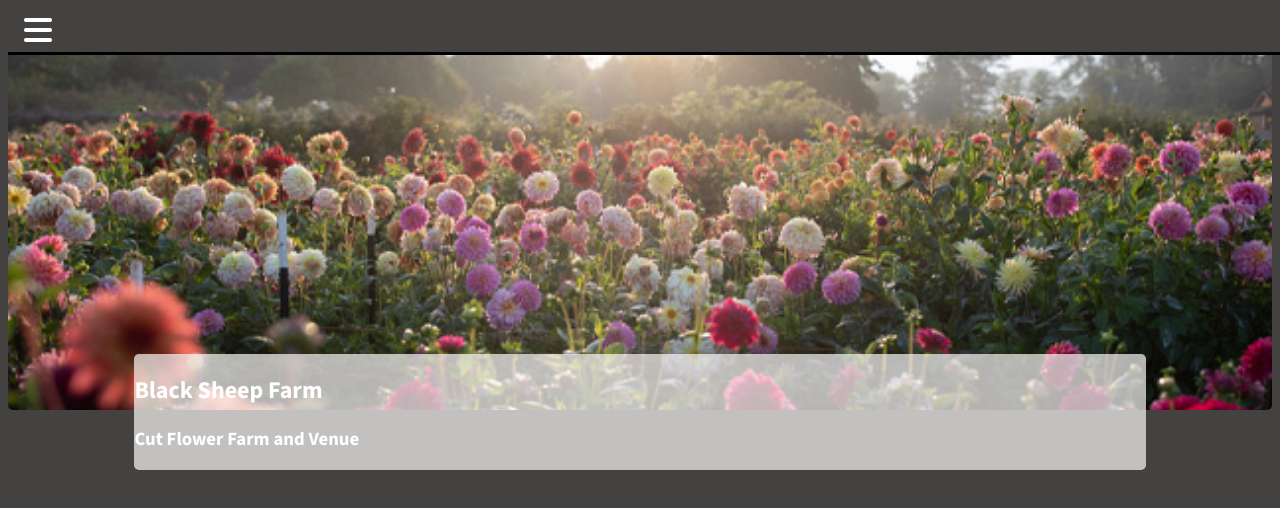
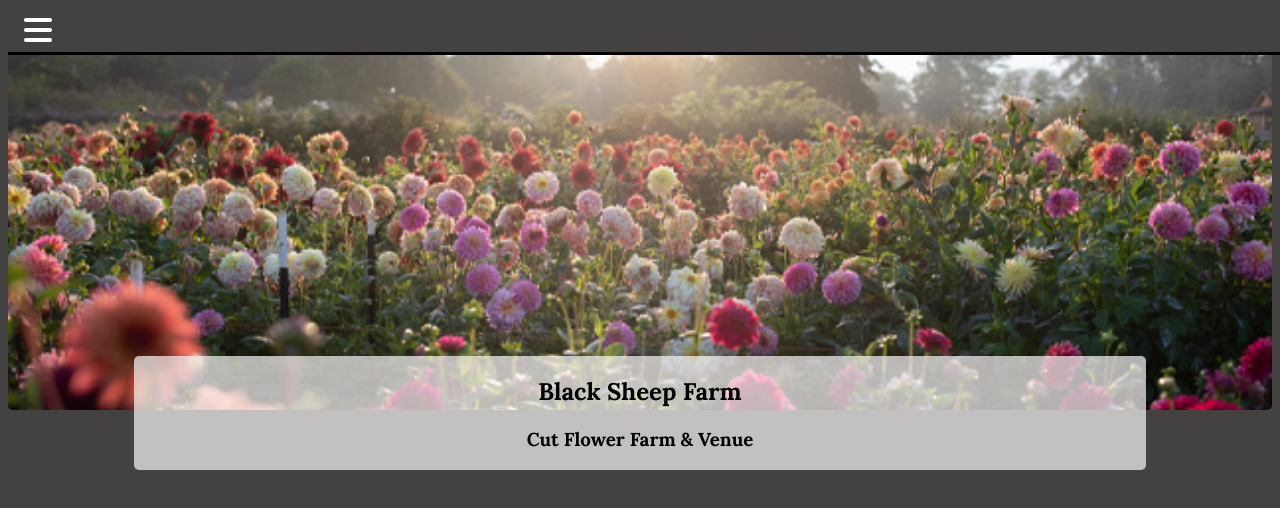
Before and after one commit to erinvdoyle/flowerfarm, a plain HTML site: page index.html in a window 1280 px wide. Drawn offline with nearby package versions, Linux system fonts and the light colour scheme.

Commit message:
style cover text

```diff
--- a/assets/css/style.css
+++ b/assets/css/style.css
@@ -92,7 +92,16 @@ main {
   bottom: -60px;
   width: 80%;
   margin-left: 10%;
+  font-family: "Lora", serif;
+  color:#000;
+  text-align: center;
 }
+
+/*#cover-text h1 {
+  font-size: 180%;
+  text-align: center;
+  line-height: 15px;
+} */
 
 /* General Style */
 
--- a/index.html
+++ b/index.html
@@ -34,8 +34,8 @@
     <!-- Hero Image -->
       <section id="hero">
         <div id="cover-text">
-          <h2>Black Sheep Farm</h2>
-          <h3>Cut Flower Farm and Venue</h3>
+          <h1>Black Sheep Farm</h1>
+          <h3>Cut Flower Farm & Venue</h3>
         </div>
       </section>
      </main>
```
